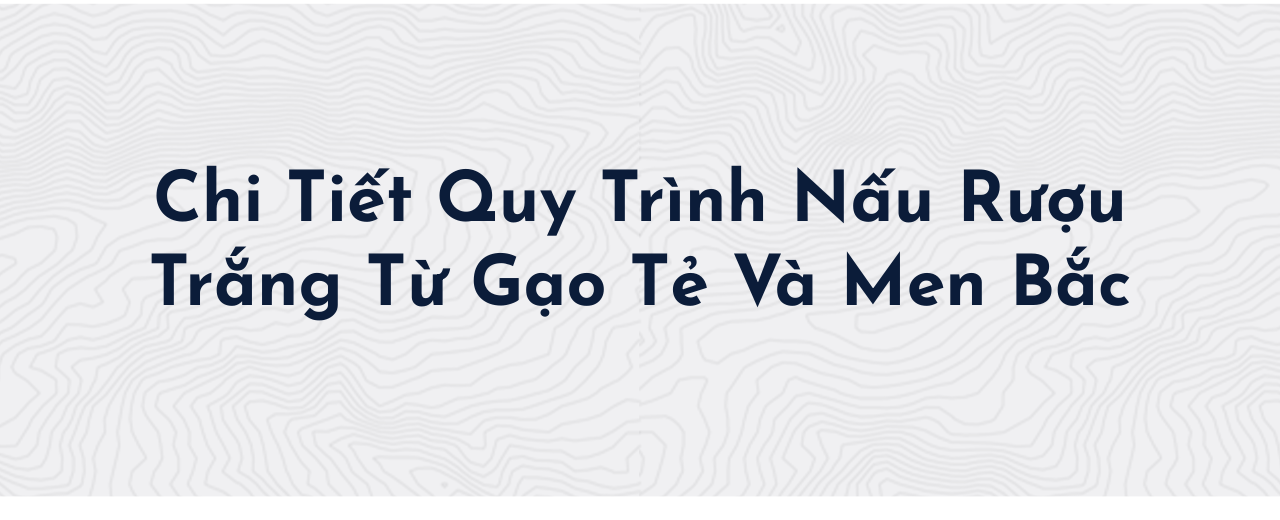
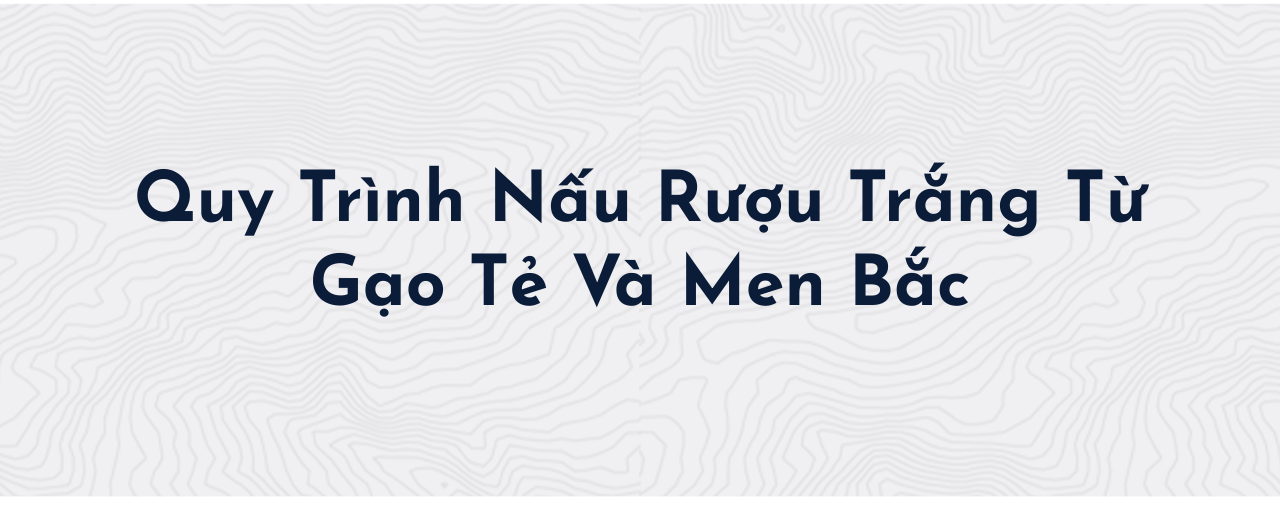
Before and after one commit to canhazn/ruouhinh, a Django app: page /qui-trinh-nau-ruou-trang/ in a window 1280 px wide. Shown: the part 106-626 px from the top of the page. Run offline with Django 3.2, Linux system fonts and the light colour scheme; some libraries are stand-ins or nearby versions.

Commit message:
Change friendly title header

```diff
--- a/browser/templates/qui_trinh_nau_ruou_trang.html
+++ b/browser/templates/qui_trinh_nau_ruou_trang.html
@@ -53,7 +53,7 @@
                 <div class="row">
                     <div class="col-xl-12">
                         <div class="hero-cap text-center">
-                            <h1 class="h2">Chi tiết quy trình nấu rượu trắng từ gạo tẻ và men bắc</h1>
+                            <h1 class="h2">Quy trình nấu rượu trắng từ gạo tẻ và men bắc</h1>
                         </div>
                     </div>
                 </div>
--- a/browser/templates/shop.html
+++ b/browser/templates/shop.html
@@ -38,7 +38,7 @@
                 <div class="row">
                     <div class="col-xl-12">
                         <div class="hero-cap text-center">
-                            <h1 class="h2">Mua rượu trắng ngon tại cửa hàng Rượu Hinh</h1>
+                            <h1 class="h2">Rượu trắng ngon tại cửa hàng Rượu Hinh</h1>
                         </div>
                     </div>
                 </div>
```
